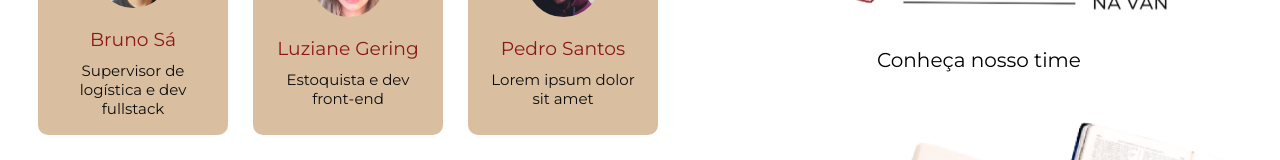
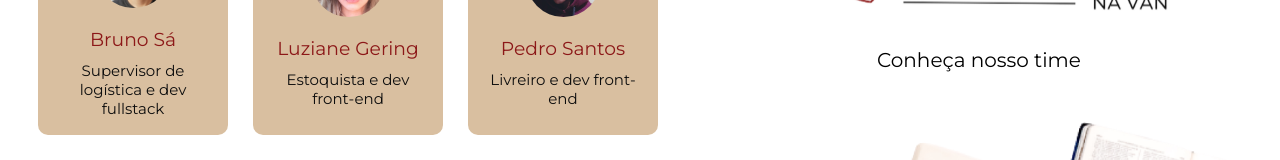
Before and after one commit to vanessacreis/bookstoreapp, a React (Create React App) app: page /equipe in a window 1280 px wide. Shown: the part 265-425 px from the top of the page. Built offline with nearby package versions, Linux system fonts and the light colour scheme.

Commit message:
Alteração no cargo

```diff
--- a/src/Pages/Equipe/Equipe.jsx
+++ b/src/Pages/Equipe/Equipe.jsx
@@ -27,7 +27,7 @@ const Equipe = () => {
             <a href="https://www.linkedin.com/in/pedro-santos20/">
               <EquipeCard
                 nome="Pedro Santos"
-                cargo="Lorem ipsum dolor sit amet"
+                cargo="Livreiro e dev front-end"
                 imagem="/assets/imgs/Icon-Pedro.png"
               />
             </a>
```
